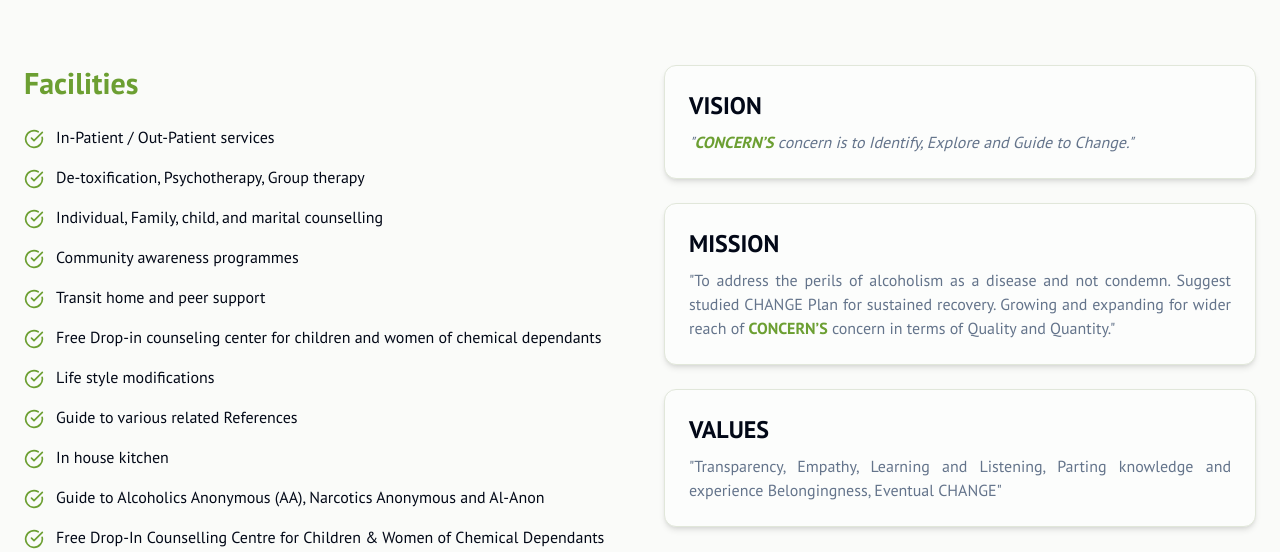
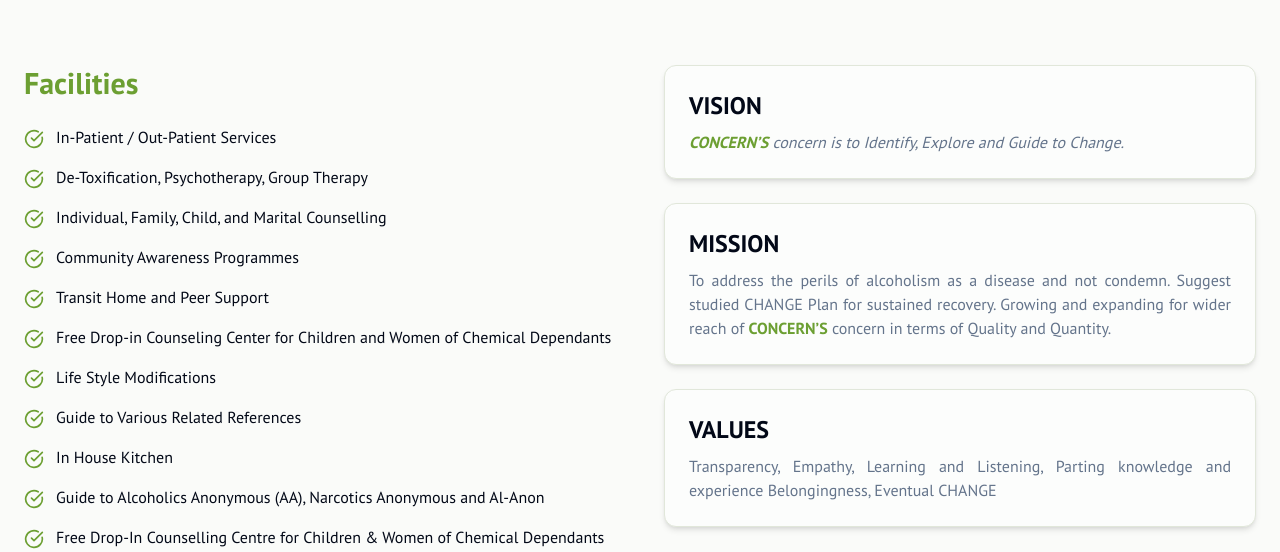
Before and after one commit to tanishpoddar/Concern-Website, a Next.js app: page / in a window 1280 px wide. Shown: the part 1080-1632 px from the top of the page. Built offline with nearby package versions, Linux system fonts and the light colour scheme.

Commit message:
changed-code-files

```diff
--- a/src/app/page.tsx
+++ b/src/app/page.tsx
@@ -35,15 +35,15 @@ function SplashScreen({ onComplete }: { onComplete: () => void }) {
 }
 
 const facilities = [
-  'In-Patient / Out-Patient services',
-  'De-toxification, Psychotherapy, Group therapy',
-  'Individual, Family, child, and marital counselling',
-  'Community awareness programmes',
-  'Transit home and peer support',
-  'Free Drop-in counseling center for children and women of chemical dependants',
-  'Life style modifications',
-  'Guide to various related References',
-  'In house kitchen',
+  'In-Patient / Out-Patient Services',
+  'De-Toxification, Psychotherapy, Group Therapy',
+  'Individual, Family, Child, and Marital Counselling',
+  'Community Awareness Programmes',
+  'Transit Home and Peer Support',
+  'Free Drop-in Counseling Center for Children and Women of Chemical Dependants',
+  'Life Style Modifications',
+  'Guide to Various Related References',
+  'In House Kitchen',
   'Guide to Alcoholics Anonymous (AA), Narcotics Anonymous and Al-Anon',
   'Free Drop-In Counselling Centre for Children & Women of Chemical Dependants',
 ];
@@ -58,7 +58,9 @@ export default function Home() {
   }, []);
 
   const handleSplashComplete = () => {
-    sessionStorage.setItem('splashShownThisSession', 'true');
+    if (typeof window !== 'undefined') {
+        sessionStorage.setItem('splashShownThisSession', 'true');
+    }
     setShowSplash(false);
   };
 
@@ -77,7 +79,7 @@ export default function Home() {
                   We are a Non-Governmental Organisation (NGO) working in the field of addiction - rehabilitation. We wish to share the benefits with other suffering men and women and their families. Members of <span className="text-primary font-semibold">CONCERN</span> have enormous experience in dealing with addiction at various levels with both men and women. Equipped with academic, professional and practical experience in the area of addiction treatment. We made it our Mission to Share our Very Personal Experience and Success. At <span className="text-primary font-semibold">CONCERN</span> we perceive the grip of addiction as a specific disorder and treat them in simple, medical and psychological method with Holistic Approach.
                 </p>
                 <p className="mt-4 text-lg text-muted-foreground text-justify">
-                  <span className="text-primary font-semibold">Bhanu Suresh Babu</span> (Project Director) treats with a Dedicated Tailor Made Program to suit individuals' need and people of <span className="text-primary font-semibold">CONCERN</span> have practical experience with professional training and academics. We walk hand in hand with the clients exploring the problem areas and finding solutions to guide them in the process of recovery.
+                  <span className="font-semibold text-primary">Bhanu Suresh Babu</span> (Project Director) treats with a Dedicated Tailor Made Program to suit individuals' need and people of <span className="font-semibold text-primary">CONCERN</span> have practical experience with professional training and academics. We walk hand in hand with the clients exploring the problem areas and finding solutions to guide them in the process of recovery.
                 </p>
               </div>
               <div className="flex items-center justify-center">
@@ -114,19 +116,19 @@ export default function Home() {
               <div className="rounded-xl border bg-card p-6 shadow-md transition-shadow hover:shadow-lg">
                 <h3 className="mb-2 text-2xl font-bold">VISION</h3>
                 <p className="text-muted-foreground italic text-justify">
-                  "<span className="text-primary font-semibold">CONCERN’S</span> concern is to Identify, Explore and Guide to Change."
+                  <span className="text-primary font-semibold">CONCERN’S</span> concern is to Identify, Explore and Guide to Change.
                 </p>
               </div>
               <div className="rounded-xl border bg-card p-6 shadow-md transition-shadow hover:shadow-lg">
                 <h3 className="mb-2 text-2xl font-bold">MISSION</h3>
                 <p className="text-muted-foreground text-justify">
-                  "To address the perils of alcoholism as a disease and not condemn. Suggest studied CHANGE Plan for sustained recovery. Growing and expanding for wider reach of <span className="text-primary font-semibold">CONCERN’S</span> concern in terms of Quality and Quantity."
+                  To address the perils of alcoholism as a disease and not condemn. Suggest studied CHANGE Plan for sustained recovery. Growing and expanding for wider reach of <span className="text-primary font-semibold">CONCERN’S</span> concern in terms of Quality and Quantity.
                 </p>
               </div>
               <div className="rounded-xl border bg-card p-6 shadow-md transition-shadow hover:shadow-lg">
                 <h3 className="mb-2 text-2xl font-bold">VALUES</h3>
                 <p className="text-muted-foreground text-justify">
-                  "Transparency, Empathy, Learning and Listening, Parting knowledge and experience Belongingness, Eventual CHANGE"
+                  Transparency, Empathy, Learning and Listening, Parting knowledge and experience Belongingness, Eventual CHANGE
                 </p>
               </div>
             </div>
```
